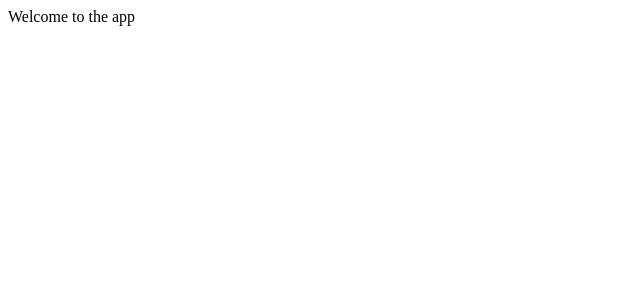
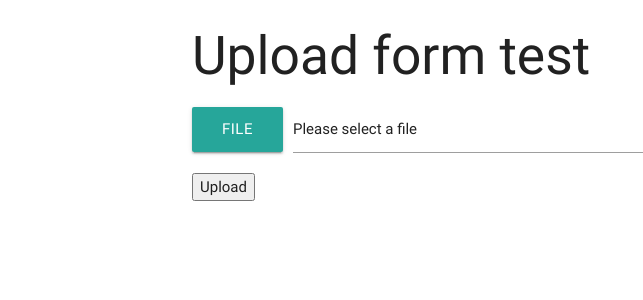
Before and after one commit to slavabez/NodeReactPlayground, a React (Create React App) app in the folder client/: page / in a window 1280 px wide. Shown: the top 300 px of the page, without its empty margins (0-643 px from the left). Built offline with nearby package versions, Linux system fonts and the light colour scheme.

Commit message:
Sorta works version one with FileReader

```diff
--- a/client/package.json
+++ b/client/package.json
@@ -3,6 +3,8 @@
   "version": "0.1.0",
   "private": true,
   "dependencies": {
+    "axios": "^0.17.1",
+    "materialize-css": "^0.100.2",
     "react": "^16.2.0",
     "react-dom": "^16.2.0",
     "react-scripts": "1.0.17"
--- a/client/src/App.js
+++ /dev/null
@@ -1,12 +0,0 @@
-import React from 'react';
-
-export default class App extends React.Component {
-
-    render(){
-        return (
-            <div>
-                Welcome to the app
-            </div>
-        );
-    }
-};
--- /dev/null
+++ b/client/src/components/App.js
@@ -0,0 +1,15 @@
+import React from 'react';
+
+import UploadForm from './UploadForm';
+
+export default class App extends React.Component {
+
+    render(){
+        return (
+            <div className='container'>
+                <h2>Upload form test</h2>
+                <UploadForm />
+            </div>
+        );
+    }
+};
--- a/client/src/index.js
+++ b/client/src/index.js
@@ -1,6 +1,8 @@
 import React from 'react';
 import ReactDOM from 'react-dom';
 
-import App from './App';
+import 'materialize-css/dist/css/materialize.min.css';
+
+import App from './components/App';
 
 ReactDOM.render(<App />, document.getElementById('react_app'));
```
Also changed, not shown: 1 other file (tests, documents, lock files or other folders).
